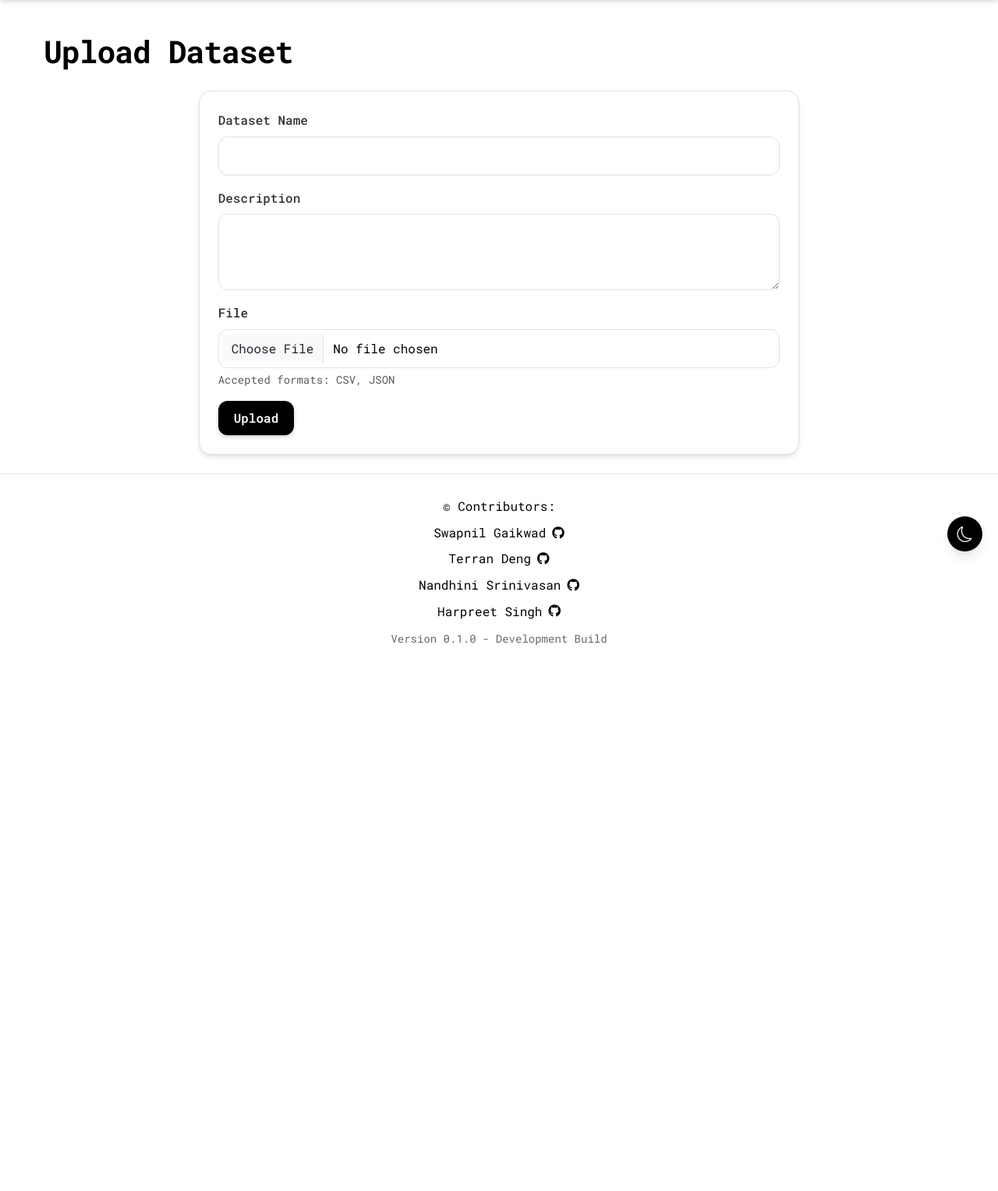
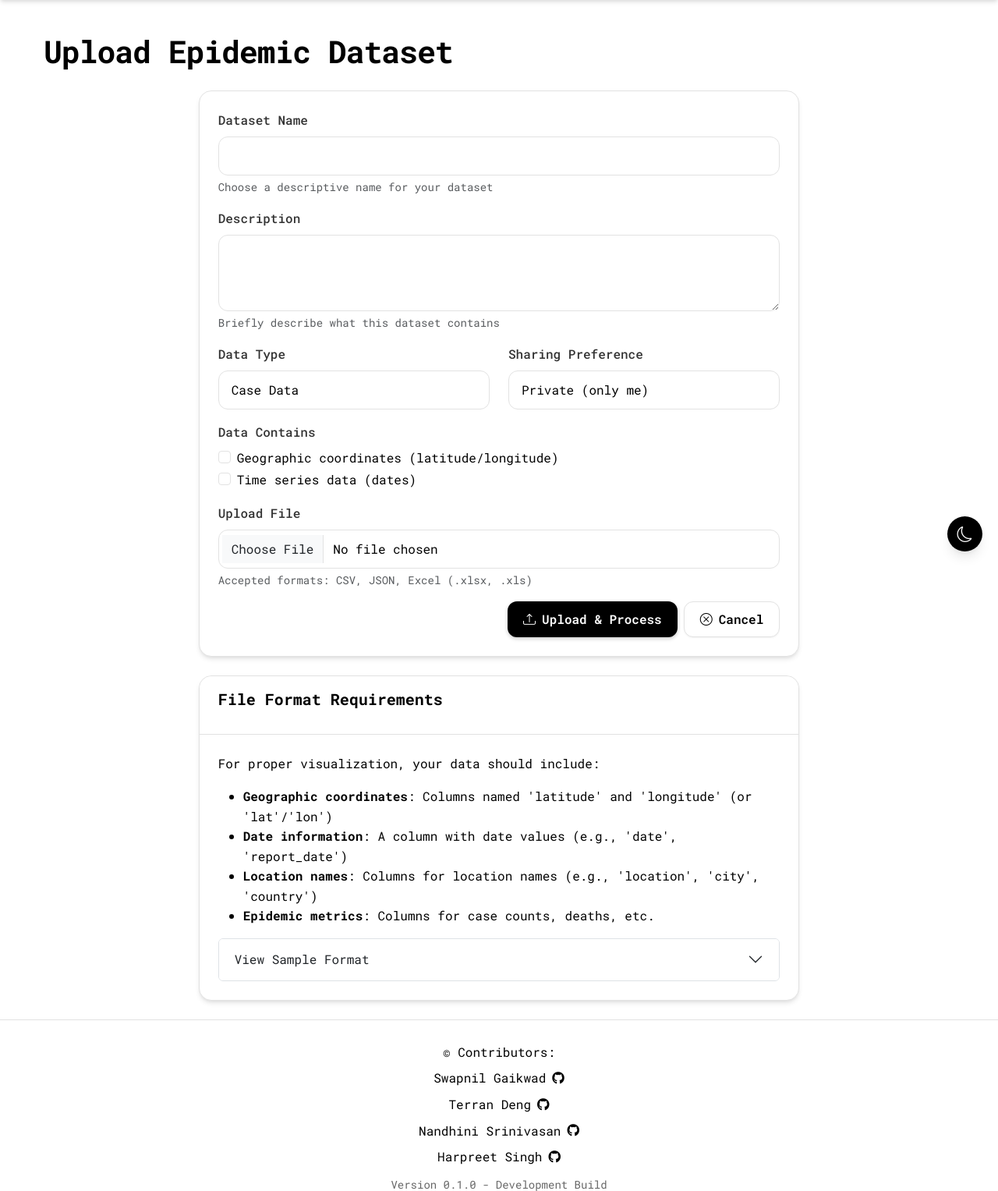
Before and after one commit to NandhiniSrinivasan24251813/Agile_Web_Development, a Flask app: page /upload in a window 1280 px wide. Shown: the part 73-1600 px from the top of the page at 78% size. Before the commit the page ends 900 px from the top, so only its background shows below. Run offline with Flask 3, Linux system fonts and the light colour scheme; a user stored in the database is signed in; some libraries are stand-ins or nearby versions.

Commit message:
upload update

```diff
--- a/app.py
+++ b/app.py
@@ -5,7 +5,7 @@ from flask_wtf.csrf import CSRFProtect
 from datetime import datetime
 from flask_migrate import Migrate
 
-from models import db, User, AuditLog, PasswordResetToken
+from models import db, User, AuditLog, PasswordResetToken, Dataset, EpidemicRecord, SharedDataset
 import secrets
 from forms import EditProfileForm
 from werkzeug.utils import secure_filename
@@ -274,19 +274,161 @@ def edit_profile():
 @app.route('/dashboard')
 @login_required
 def dashboard():
-    # Example placeholder - you can load user's datasets later
-    user_datasets = []
-    shared_datasets = []
+    # Quickfix 02/05/2025: Get datasets for the current user
+    user_datasets = Dataset.query.filter_by(user_id=current_user.id).order_by(Dataset.upload_date.desc()).all()
+
+    # Print for debugging
+    print(f"Found {len(user_datasets)} datasets for user {current_user.username}")
+
+    # Later!
+    shared_datasets = []  # Later!
+
     return render_template('dashboard.html',
-                           user_datasets=user_datasets,
-                           shared_datasets=shared_datasets)
+                          user_datasets=user_datasets,
+                          shared_datasets=shared_datasets)
 
 @app.route('/upload', methods=['GET', 'POST'])
 @login_required
 def upload():
-    # Placeholder upload page
+    if request.method == 'POST':
+        # Check if file was included
+        if 'file' not in request.files:
+            flash('No file part', 'error')
+            return redirect(request.url)
+
+        file = request.files['file']
+
+        # Check if a file was selected
+        if file.filename == '':
+            flash('No file selected', 'error')
+            return redirect(request.url)
+
+        # Validate file extension
+        if file and allowed_file(file.filename):
+            # Get form data
+            name = request.form.get('name')
+            description = request.form.get('description')
+            data_type = request.form.get('data_type', 'cases')
+            sharing_status = request.form.get('sharing_status', 'private')
+            has_geo = 'has_geo' in request.form
+            has_time = 'has_time' in request.form
+
+            # Save file with timestamp to avoid name collisions
+            filename = secure_filename(file.filename)
+            timestamp = datetime.now().strftime('%Y%m%d%H%M%S')
+            file_path = os.path.join(app.config['DATA_FOLDER'], f"{timestamp}_{filename}")
+            file.save(file_path)
+
+            try:
+                # Process the file
+                df = None
+
+                # Load based on file type
+                if filename.endswith('.csv'):
+                    df = pd.read_csv(file_path)
+                elif filename.endswith('.json'):
+                    df = pd.read_json(file_path)
+                elif filename.endswith('.xlsx') or filename.endswith('.xls'):
+                    df = pd.read_excel(file_path)
+                else:
+                    flash('Unsupported file format', 'error')
+                    return redirect(request.url)
+
+                # Get record count
+                record_count = len(df)
+
+                # Auto-detect geographic data if not explicitly set
+                lat_col = None
+                lon_col = None
+
+                for col in df.columns:
+                    col_lower = col.lower()
+                    if col_lower in ['latitude', 'lat']:
+                        lat_col = col
+                    elif col_lower in ['longitude', 'long', 'lon', 'lng']:
+                        lon_col = col
+
+                # Update has_geo based on detected columns
+                has_geo = has_geo or (lat_col is not None and lon_col is not None)
+
+                # Auto-detect time series data if not explicitly set
+                date_col = None
+                date_range_start = None
+                date_range_end = None
+
+                for col in df.columns:
+                    col_lower = col.lower()
+                    if 'date' in col_lower or 'time' in col_lower or 'day' in col_lower:
+                        date_col = col
+                        break
+
+                # Process date data if found
+                if date_col:
+                    try:
+                        df[date_col] = pd.to_datetime(df[date_col], errors='coerce')
+                        valid_dates = df[date_col].dropna()
+
+                        if not valid_dates.empty:
+                            date_range_start = valid_dates.min().date()
+                            date_range_end = valid_dates.max().date()
+                            has_time = True
+                    except Exception as e:
+                        # If date conversion fails, log but continue
+                        print(f"Error converting dates: {e}")
+
+                # Create dataset record
+                new_dataset = Dataset(
+                    name=name,
+                    description=description,
+                    filename=filename,
+                    filepath=file_path,
+                    file_type=data_type,
+                    record_count=record_count,
+                    date_range_start=date_range_start,
+                    date_range_end=date_range_end,
+                    has_geo=has_geo,
+                    has_time=has_time,
+                    sharing_status=sharing_status,
+                    user_id=current_user.id,
+                    upload_date=datetime.utcnow()
+                )
+
+                db.session.add(new_dataset)
+                db.session.commit()
+
+                # Log the upload
+                audit = AuditLog(
+                    user_id=current_user.id,
+                    action="upload",
+                    target_type="Dataset",
+                    target_id=new_dataset.id,
+                    details=f"User uploaded dataset: {name}"
+                )
+                db.session.add(audit)
+                db.session.commit()
+
+                flash('Dataset uploaded successfully!', 'success')
+                return redirect(url_for('dashboard'))
+
+            except Exception as e:
+                # If there's an error, log and report back to user
+                db.session.rollback()
+                flash(f'Error processing file: {str(e)}', 'error')
+                print(f"Error processing upload: {str(e)}")
+                return redirect(request.url)
+        else:
+            flash('Invalid file type. Allowed types: CSV, JSON, Excel', 'error')
+            return redirect(request.url)
+
     return render_template('upload.html')
 
+# --------------------------------------------
+# Helper Functions
+# --------------------------------------------
+def allowed_file(filename):
+    """Check if the file has an allowed extension"""
+    ALLOWED_EXTENSIONS = {'csv', 'json', 'xlsx', 'xls'}
+    return '.' in filename and filename.rsplit('.', 1)[1].lower() in ALLOWED_EXTENSIONS
 # --------------------------------------------
 # Main
 # --------------------------------------------
--- a/templates/upload.html
+++ b/templates/upload.html
@@ -1,12 +1,13 @@
+
 {% extends 'base.html' %}
 
 {% block title %}Upload Data - Epidemic Monitoring System{% endblock %}
 
 {% block content %}
 <div class="container">
-    <h1>Upload Dataset</h1>
+    <h1 class="mb-4">Upload Epidemic Dataset</h1>
 
-    <div class="row mt-4">
+    <div class="row">
         <div class="col-md-8 offset-md-2">
             <div class="card">
                 <div class="card-body">
@@ -16,24 +17,110 @@
                         <div class="mb-3">
                             <label for="name" class="form-label">Dataset Name</label>
                             <input type="text" class="form-control" id="name" name="name" required>
+                            <div class="form-text">Choose a descriptive name for your dataset</div>
                         </div>
 
                         <div class="mb-3">
                             <label for="description" class="form-label">Description</label>
                             <textarea class="form-control" id="description" name="description" rows="3"></textarea>
+                            <div class="form-text">Briefly describe what this dataset contains</div>
+                        </div>
+
+                        <div class="row mb-3">
+                            <div class="col-md-6">
+                                <label for="data_type" class="form-label">Data Type</label>
+                                <select class="form-control" id="data_type" name="data_type" required>
+                                    <option value="cases">Case Data</option>
+                                    <option value="deaths">Mortality Data</option>
+                                    <option value="vaccinations">Vaccination Data</option>
+                                    <option value="hospitalizations">Hospitalization Data</option>
+                                    <option value="testing">Testing Data</option>
+                                    <option value="other">Other</option>
+                                </select>
+                            </div>
+
+                            <div class="col-md-6">
+                                <label for="sharing_status" class="form-label">Sharing Preference</label>
+                                <select class="form-control" id="sharing_status" name="sharing_status" required>
+                                    <option value="private">Private (only me)</option>
+                                    <option value="public">Public (everyone)</option>
+                                    <option value="limited">Limited (select users)</option>
+                                </select>
+                            </div>
                         </div>
 
                         <div class="mb-3">
-                            <label for="file" class="form-label">File</label>
-                            <input type="file" class="form-control" id="file" name="file" required>
-                            <div class="form-text">Accepted formats: CSV, JSON</div>
+                            <label class="form-label d-block">Data Contains</label>
+                            <div class="form-check form-check-inline">
+                                <input class="form-check-input" type="checkbox" id="has_geo" name="has_geo" value="1">
+                                <label class="form-check-label" for="has_geo">Geographic coordinates (latitude/longitude)</label>
+                            </div>
+
+                            <div class="form-check form-check-inline">
+                                <input class="form-check-input" type="checkbox" id="has_time" name="has_time" value="1">
+                                <label class="form-check-label" for="has_time">Time series data (dates)</label>
+                            </div>
                         </div>
 
-                        <button type="submit" class="btn btn-primary">Upload</button>
+                        <div class="mb-3">
+                            <label for="file" class="form-label">Upload File</label>
+                            <input type="file" class="form-control" id="file" name="file" required>
+                            <div class="form-text">Accepted formats: CSV, JSON, Excel (.xlsx, .xls)</div>
+                        </div>
+
+                        <div class="d-grid gap-2 d-md-flex justify-content-md-end">
+                            <button type="submit" class="btn btn-primary" id="upload-btn">
+                                <i class="bi bi-upload me-2"></i>Upload & Process
+                            </button>
+                            <a href="{{ url_for('dashboard') }}" class="btn btn-light">
+                                <i class="bi bi-x-circle me-2"></i>Cancel
+                            </a>
+                        </div>
                     </form>
+                </div>
+            </div>
+
+            <div class="card mt-4">
+                <div class="card-header">
+                    <h5>File Format Requirements</h5>
+                </div>
+                <div class="card-body">
+                    <p>For proper visualization, your data should include:</p>
+                    <ul>
+                        <li><strong>Geographic coordinates</strong>: Columns named 'latitude' and 'longitude' (or 'lat'/'lon')</li>
+                        <li><strong>Date information</strong>: A column with date values (e.g., 'date', 'report_date')</li>
+                        <li><strong>Location names</strong>: Columns for location names (e.g., 'location', 'city', 'country')</li>
+                        <li><strong>Epidemic metrics</strong>: Columns for case counts, deaths, etc.</li>
+                    </ul>
+
+                    <div class="mt-3">
+                        <div class="accordion" id="sampleFormatAccordion">
+                            <div class="accordion-item">
+                                <h2 class="accordion-header" id="headingOne">
+                                    <button class="accordion-button collapsed" type="button" data-bs-toggle="collapse" data-bs-target="#collapseOne" aria-expanded="false" aria-controls="collapseOne">
+                                        View Sample Format
+                                    </button>
+                                </h2>
+                                <div id="collapseOne" class="accordion-collapse collapse" aria-labelledby="headingOne" data-bs-parent="#sampleFormatAccordion">
+                                    <div class="accordion-body">
+                                        <h6>Sample CSV Format:</h6>
+                                        <pre class="bg-light p-2"><code>date,location,latitude,longitude,cases,deaths,recovered
+2023-01-01,New York,40.7128,-74.0060,120,5,80
+2023-01-01,Los Angeles,34.0522,-118.2437,90,3,50
+2023-01-02,New York,40.7128,-74.0060,140,7,95
+2023-01-02,Los Angeles,34.0522,-118.2437,105,4,70</code></pre>
+                                    </div>
+                                </div>
+                            </div>
+                        </div>
+                    </div>
                 </div>
             </div>
         </div>
     </div>
 </div>
 {% endblock %}
+
+{% block scripts %}
+<script src="url_for('static', filename='js/submission-handler.js')"></script>
+{% endblock %}
```
Also changed, not shown: static/js/submission-handler.js (added, +52 -0 lines).
